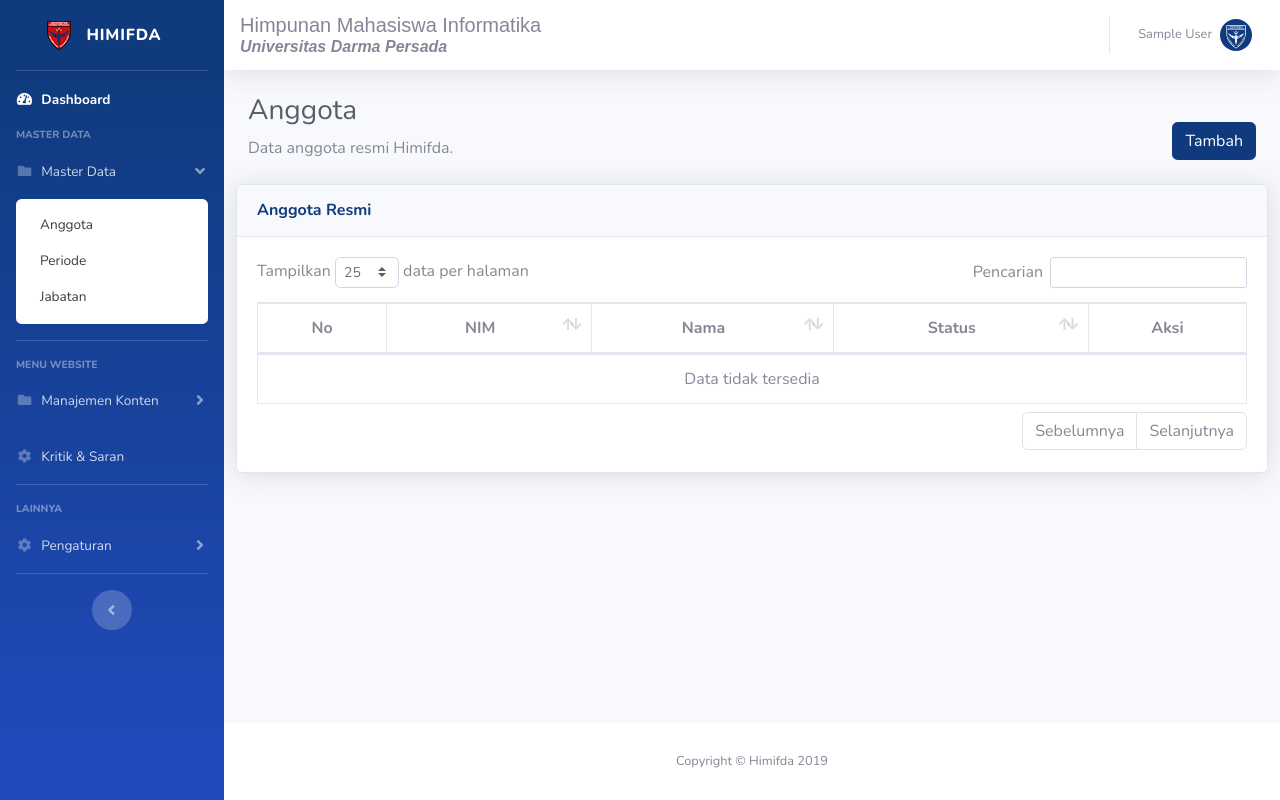
After one commit to riyanbagusb/himifda-CI, a CodeIgniter app: page /himifda/admin/anggota in a window 1280 px wide, after a click on "Master Data". The commit adds this page. Run offline with CodeIgniter, Linux system fonts and the light colour scheme; the visitor is signed in with stand-in values (Sample User, id 1); data that the repository does not hold is empty.

Commit message:
Add Master Data, Change Database using migration

```diff
--- a/application/config/database.php
+++ b/application/config/database.php
@@ -78,7 +78,7 @@ $db['default'] = array(
 	'hostname' => 'localhost',
 	'username' => 'root',
 	'password' => '',
-	'database' => 'himifda',
+	'database' => 'himifda-dev',
 	'dbdriver' => 'mysqli',
 	'dbprefix' => '',
 	'pconnect' => FALSE,
--- a/application/config/routes.php
+++ b/application/config/routes.php
@@ -75,6 +75,10 @@ $route['admin/pengaturan'] = 'admin/pengaturan';
 $route['admin/deleteUser/(:any)'] = 'admin/deleteUser/$1';
 $route['admin/updatePeriode'] = 'admin/updatePeriode';
 
+
+$route['admin/anggota'] = 'admin/master/anggota';
+$route['admin/periode'] = 'admin/master/periode';
+
 $route['(:any)'] = 'error_404';
 $route['(:any)/(:any)'] = 'error_404';
 $route['(:any)/(:any)/(:any)'] = 'error_404';
--- /dev/null
+++ b/application/modules/admin/controllers/Master.php
@@ -0,0 +1,40 @@
+<?php
+defined('BASEPATH') OR exit('No direct script access allowed');
+
+class Master extends CI_Controller {
+	public function __construct() {
+		parent::__construct();
+		$this->load->library('form_validation');
+		if ($_SESSION['nim'] == null) {
+		redirect(base_url('admin'));
+		}
+	}
+
+	public function anggota()
+	{
+		$this->load->model('AnggotaModel');
+		$data = array(
+			'title' => "Anggota | Himifda",
+			'anggota' => $this->AnggotaModel->getAnggota(),
+		);
+		$this->load->view('_partials/header', $data);
+		$this->load->view('_partials/sidebar', $data);
+		$this->load->view('_partials/navbar');
+		$this->load->view('master_data/anggota');
+		$this->load->view('_partials/footer');
+	}
+
+	public function periode()
+	{
+		$this->load->model('PeriodeModel');
+		$data = array(
+			'title' => "Anggota | Himifda",
+			'periode' => $this->PeriodeModel->getPeriode(),
+		);
+		$this->load->view('_partials/header', $data);
+		$this->load->view('_partials/sidebar', $data);
+		$this->load->view('_partials/navbar');
+		$this->load->view('master_data/periode');
+		$this->load->view('_partials/footer');
+	}
+}
--- /dev/null
+++ b/application/modules/admin/models/AnggotaModel.php
@@ -0,0 +1,10 @@
+<?php
+defined('BASEPATH') OR exit('No direct script access allowed');
+
+class AnggotaModel extends CI_model
+{
+	public function getAnggota()
+	{
+		return $this->db->get('anggota')->result();
+	}
+}
--- a/application/modules/admin/views/_partials/navbar.php
+++ b/application/modules/admin/views/_partials/navbar.php
@@ -16,22 +16,23 @@
 				<li class="nav-item dropdown no-arrow">
 					<a class="nav-link dropdown-toggle" href="#" id="userDropdown" role="button" data-toggle="dropdown" aria-haspopup="true" aria-expanded="false">
 						<span class="mr-2 d-none d-lg-inline text-gray-600 small"><?= $_SESSION['nama_lengkap']; ?></span>
-						<img class="img-profile rounded-circle" src="<?= base_url('assets/images/profile/default.png')?>">
-						<!-- <img class="img-profile rounded-circle" src=""> --><!-- <?= base_url('assets/images/profile/') . $anggota['image'] ?> -->
+						<img class="img-profile rounded-circle" src="<?= base_url('assets/images/profile/default.png') ?>">
+						<!-- <img class="img-profile rounded-circle" src=""> -->
+						<!-- <?= base_url('assets/images/profile/') . $anggota['image'] ?> -->
 					</a>
 					<div class="dropdown-menu dropdown-menu-right shadow animated--grow-in" aria-labelledby="userDropdown">
-						<a class="dropdown-item" href="#">
+						<div class="mx-3">
+							Akses terakhir pada Senin, 25 Januari 2019
+						</div>
+						<hr class="dropdown-divider">
+						<span class="dropdown-item">
 							<i class="fas fa-user fa-sm fa-fw mr-2 text-gray-400"></i>
-							Profile
-						</a>
-						<a class="dropdown-item" href="#">
-							<i class="fas fa-cogs fa-sm fa-fw mr-2 text-gray-400"></i>
-							Settings
-						</a>
-						<a class="dropdown-item" href="#">
-							<i class="fas fa-list fa-sm fa-fw mr-2 text-gray-400"></i>
-							Activity Log
-						</a>
+							<?= $_SESSION['nama_lengkap']; ?>
+						</span>
+						<span class="dropdown-item">
+							<i class="fas fa-bolt fa-sm fa-fw mr-2 text-gray-400"></i>
+							<?= $_SESSION['nim']; ?>
+						</span>
 						<div class="dropdown-divider"></div>
 						<a class="dropdown-item" href="<?= base_url('admin/logout'); ?>">
 							<i class="fas fa-sign-out-alt fa-sm fa-fw mr-2 text-gray-400"></i>
--- a/application/modules/admin/views/_partials/sidebar.php
+++ b/application/modules/admin/views/_partials/sidebar.php
@@ -12,28 +12,58 @@
 			<span>Dashboard</span>
 		</a>
 	</li>
-	<hr class="sidebar-divider">
-	<div class="sidebar-heading">Menu</div>
+	<div class="sidebar-heading">Master Data</div>
 	<li class="nav-item">
-		<a class="nav-link collapsed" href="#" data-toggle="collapse" data-target="#collapse-" aria-expanded="true" aria-controls="collapse-">
+		<a class="nav-link collapsed" href="#" data-toggle="collapse" data-target="#masterdata" aria-expanded="true" aria-controls="collapse-">
 			<i class="fas fa-fw fa-folder"></i>
-			<span>Menu</span>
+			<span>Master Data</span>
 		</a>
-		<div id="collapse-" class="collapse" aria-labelledby="heading-" data-parent="#accordionSidebar">
+		<div id="masterdata" class="collapse" data-parent="#accordionSidebar">
 			<div class="bg-white py-2 collapse-inner rounded">
-				<h6 class="collapse-header">Halaman Utama</h6>
-				<a class="collapse-item" href="<?= base_url('admin/faq'); ?>">FAQ</a>
-				<a class="collapse-item" href="<?= base_url('admin/visi_misi'); ?>">Visi & Misi</a>
+				<a class="collapse-item" href="<?= base_url('admin/anggota'); ?>">Anggota</a>
+				<a class="collapse-item" href="<?= base_url('admin/periode'); ?>">Periode</a>
+				<a class="collapse-item" href="<?= base_url('admin/jabatan'); ?>">Jabatan</a>
 			</div>
 		</div>
 	</li>
 	<hr class="sidebar-divider">
+	<div class="sidebar-heading">Menu Website</div>
+	<li class="nav-item">
+		<a class="nav-link collapsed" href="#" data-toggle="collapse" data-target="#collapse-" aria-expanded="true" aria-controls="collapse-">
+			<i class="fas fa-fw fa-folder"></i>
+			<span>Manajemen Konten</span>
+		</a>
+		<div id="collapse-" class="collapse" aria-labelledby="heading-" data-parent="#accordionSidebar">
+			<div class="bg-white py-2 collapse-inner rounded">
+				<h6 class="collapse-header">Halaman Depan</h6>
+				<a class="collapse-item" href="<?= base_url('admin/event'); ?>">Event</a>
+				<a class="collapse-item" href="<?= base_url('admin/visi_misi'); ?>">Visi & Misi</a>
+				<a class="collapse-item" href="<?= base_url('admin/pengurus'); ?>">Struktur Organisasi</a>
+				<a class="collapse-item" href="<?= base_url('admin/faq'); ?>">FAQ</a>
+			</div>
+		</div>
+	</li>
+	<li class="nav-item">
+		<a class="nav-link" href="<?= base_url('admin/kritik_saran'); ?>">
+			<i class="fas fa-fw fa-cog"></i>
+			<span>Kritik & Saran</span>
+		</a>
+	</li>
+	<hr class="sidebar-divider">
 	<div class="sidebar-heading">Lainnya</div>
+
 	<li class="nav-item">
-		<a class="nav-link" href="<?= base_url('admin/pengaturan'); ?>">
+		<a class="nav-link collapsed" href="#" data-toggle="collapse" data-target="#pengaturan" aria-expanded="true" aria-controls="collapse-">
 			<i class="fas fa-fw fa-cog"></i>
 			<span>Pengaturan</span>
 		</a>
+		<div id="pengaturan" class="collapse" data-parent="#accordionSidebar">
+			<div class="bg-white py-2 collapse-inner rounded">
+				<a class="collapse-item" href="<?= base_url('admin/role'); ?>">Role</a>
+				<a class="collapse-item" href="<?= base_url('admin/user'); ?>">User</a>
+				<a class="collapse-item" href="<?= base_url('admin/pengaturan'); ?>">pengaturan lainnya</a>
+			</div>
+		</div>
 	</li>
 	<hr class="sidebar-divider d-none d-md-block">
 	<div class="text-center d-none d-md-inline">
--- /dev/null
+++ b/application/modules/admin/views/master_data/anggota.php
@@ -0,0 +1,77 @@
+<div class="container-fluid">
+	<div class="row">
+		<div class="col-12">
+			<?= $this->session->flashdata('message'); ?>
+		</div>
+		<div class="col-md-10">
+			<h1 class="h3 mb-2 text-gray-800">Anggota</h1>
+			<p class="mb-4">Data anggota resmi Himifda.</p>
+		</div>
+		<div class="col-md-2 align-self-end mb-4 d-flex justify-content-md-end">
+			<a href="#" class="btn btn-primary tambah" data-toggle="modal" data-target="#modal">Tambah</a>
+		</div>
+		<div class="card shadow mb-4 col-12 p-0">
+			<div class="card-header py-3">
+				<h6 class="m-0 font-weight-bold text-primary">Anggota Resmi</h6>
+			</div>
+			<div class="card-body">
+				<div class="table-responsive">
+					<table class="table table-bordered table-sm-responsive dataTable" id="dataTable" width="100%" cellspacing="0">
+						<thead>
+							<tr class="text-center">
+								<th class="no-sort">No</th>
+								<th>NIM</th>
+								<th>Nama</th>
+								<th>Status</th>
+								<th class="no-sort">Aksi</th>
+							</tr>
+						</thead>
+						<tbody>
+							<?php
+							$no=1;
+							foreach ($anggota as $anggota) : ?>
+								<tr>
+									<td class="text-center"><?= $no++; ?>.</td>
+									<td><?= $anggota->nim; ?></td>
+									<td><?= $anggota->nama; ?></td>
+									<td class="text-center"><span class="badge badge-pill badge-primary">Aktif</span></td>
+									<td align="center">
+										<a href="" data-toggle="modal" data-target="#modal"><span class="badge badge-warning text-white mb-1 pl-3 pr-3 ubah" data-id="<?= $anggota->nim; ?>">Ubah</span></a>
+										<a href="" data-toggle="modal" data-target="#modal"><span class="badge badge-danger text-white mb-1 pl-3 pr-3 hapus" data-id="<?= $anggota->nim; ?>">Hapus</span></a>
+									</td>
+								</tr>
+							<?php endforeach; ?>
+						</tbody>
+					</table>
+				</div>
+			</div>
+			<div class="modal fade" id="modal" tabindex="-1" role="dialog" aria-labelledby="modal" aria-hidden="true">
+				<div class="modal-dialog" role="document">
+					<div class="modal-content">
+						<div class="modal-header">
+							<h5 class="modal-title"><span class="label-judul"></span> Anggota</h5>
+							<button type="button" class="close" data-dismiss="modal" aria-label="Close">
+								<span aria-hidden="true">&times;</span>
+							</button>
+						</div>
+						<form action="<?= base_url('admin/anggota/tambah') ?>" method="post">
+							<div class="modal-body">
+								<div class="form-group">
+									<label for="pertanyaan">NIM</label>
+									<input type="text" class="form-control" id="nim" name="nim" autocomplete="off" required minlength="10" maxlength="10">
+								</div>
+								<div class="form-group">
+									<label for="jawaban">Nama Lengkap</label>
+									<input type="text" class="form-control" id="nama" name="nama" autocomplete="off" required>
+								</div>
+							</div>
+							<div class="modal-footer">
+								<button type="submit" class="btn btn-primary">Tambah</button>
+							</div>
+						</form>
+					</div>
+				</div>
+			</div>
+		</div>
+	</div>
+</div>
--- a/application/modules/auth/views/login.php
+++ b/application/modules/auth/views/login.php
@@ -27,6 +27,7 @@ defined('BASEPATH') OR exit('No direct script access allowed');
 											<h1 class="h4 text-gray-900 mb-4">Login Himifda</h1>
 										</div>
 										<?= $this->session->flashdata('login'); ?>
+										<?= var_dump($this->session->userdata()); ?>
 										<form class="user" method="post" action="<?= base_url('admin'); ?>">
 											<div class="form-group">
 												<input type="text" class="form-control form-control-user" name="nim" placeholder="NIM" value="<?= set_value('nim'); ?>">
--- a/assets/js/javascript.js
+++ b/assets/js/javascript.js
@@ -1,15 +1,30 @@
 $(document).ready(function(){
-	var t = $('.tigaKolom').DataTable({
+	var t = $('.dataTable').DataTable({
 		"columnDefs": [{
 			"searchable": false,
 			"orderable": false,
-			"targets": [0, 3]
+			"targets": 'no-sort',
 		}],
-		"order": [[ 1, 'asc' ]]
+		"pageLength": 25,
+		"order": [],
+		"language": {
+			"lengthMenu": "Tampilkan _MENU_ data per halaman",
+			"zeroRecords": "Data tidak tersedia",
+			"info": "Halaman _PAGE_ dari _PAGES_ halaman",
+			"infoEmpty": "",
+			"infoFiltered": "(disaring dari _MAX_ jumlah data)",
+			"search": "Pencarian",
+			"paginate": {
+				"first":      "Pertama",
+				"last":       "Terakhir",
+				"next":       "Selanjutnya",
+				"previous":   "Sebelumnya"
+			},
+		}
 	});
-	t.on( 'order.dt search.dt', function() {
+	t.on('order.dt search.dt', function() {
 		t.column(0, {search:'applied', order:'applied'}).nodes().each(function (cell, i) {
-			cell.innerHTML = i+1;
+			cell.innerHTML = i+1+'.';
 		});
 	}).draw();
 });
```
Also changed, not shown: application/modules/admin/models/JabatanModel.php (added, +10 -0 lines), application/modules/admin/models/MisiModel.php (added, +10 -0 lines), application/modules/admin/models/PengurusModel.php (added, +10 -0 lines), application/modules/admin/models/PeriodeModel.php (added, +10 -0 lines), application/modules/admin/models/RoleModel.php (added, +10 -0 lines), application/modules/admin/models/UserModel.php (added, +10 -0 lines), application/modules/admin/models/VisiModel.php (added, +10 -0 lines), application/modules/admin/views/master_data/jabatan.php (added, +71 -0 lines), application/modules/admin/views/master_data/periode.php (added, +71 -0 lines), application/modules/auth/controllers/Auth.php (+13 -12 lines).
